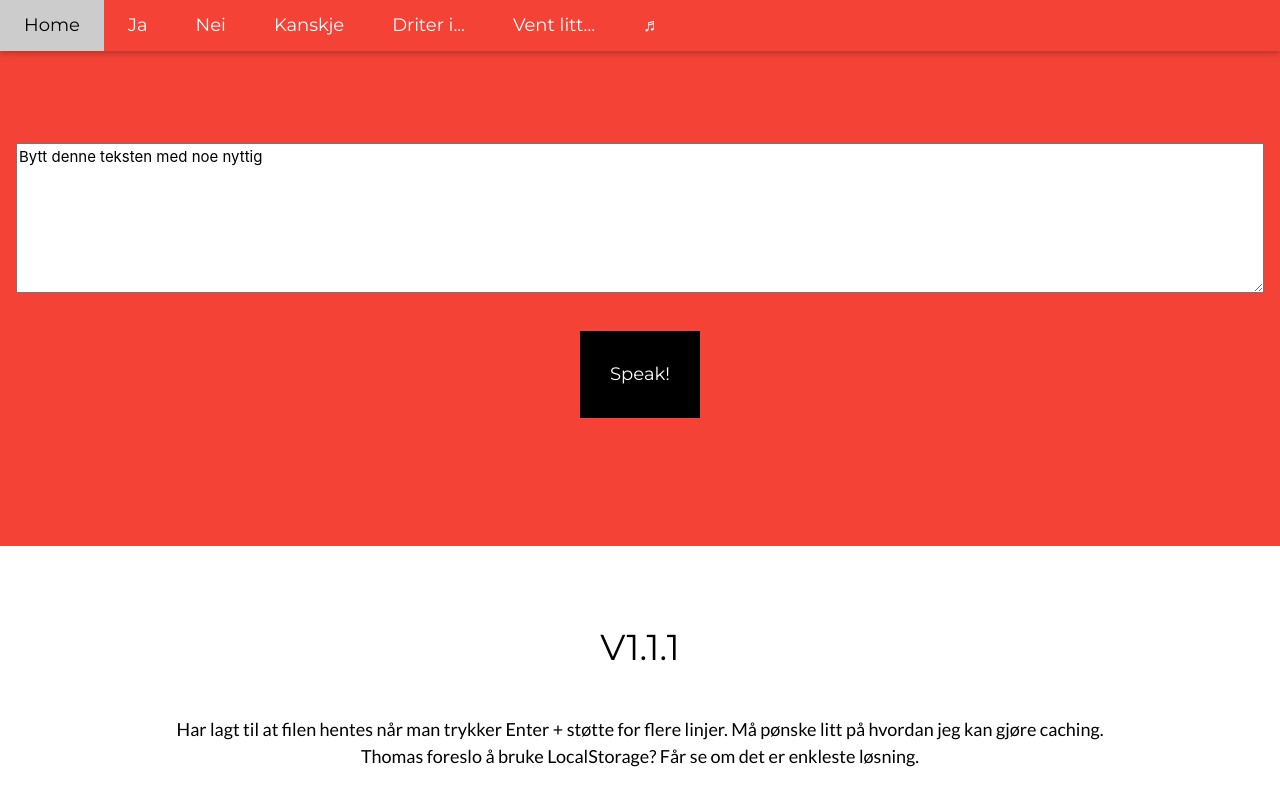
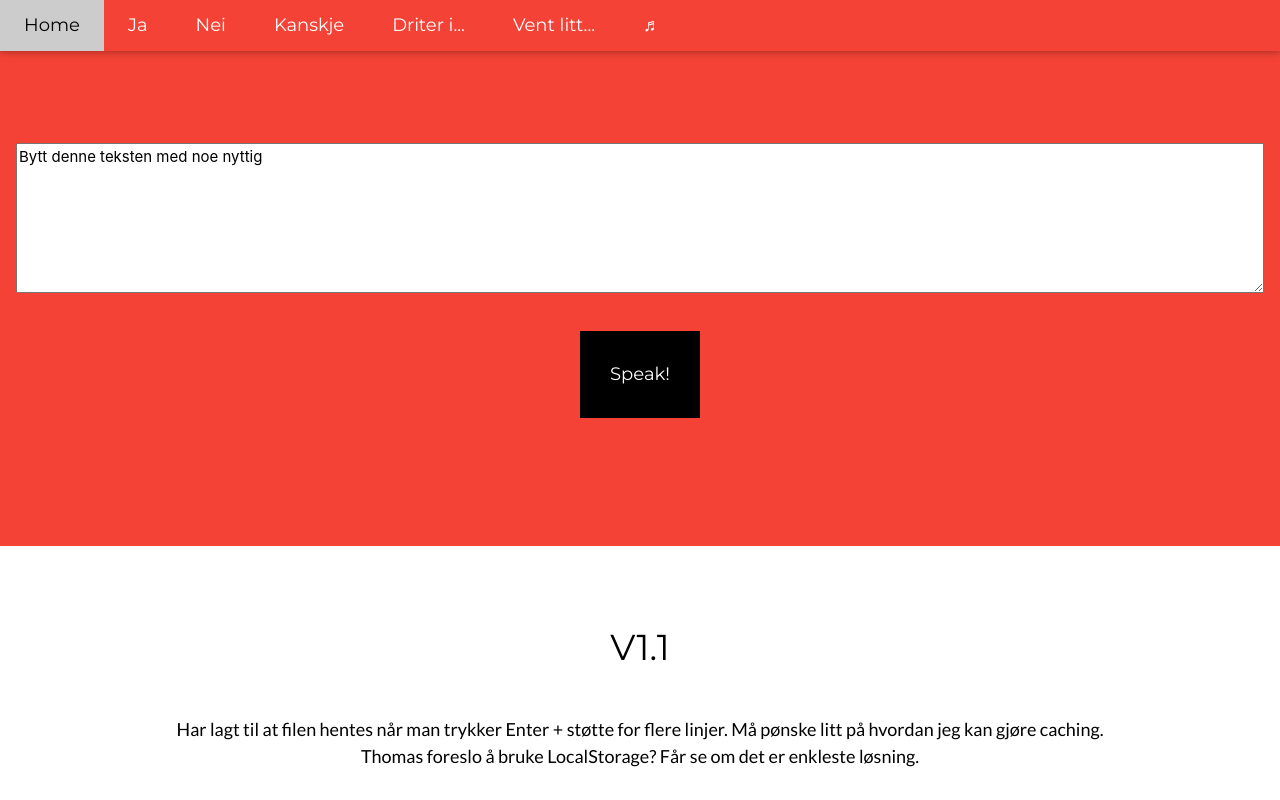
Before and after one commit to jenschr/chatter, a React (Create React App) app: page / in a window 1280 px wide. Shown: the top 800 px of the page. Built offline with nearby package versions, Linux system fonts and the light colour scheme.

Commit message:
test deploy

```diff
--- a/src/App.jsx
+++ b/src/App.jsx
@@ -190,6 +190,7 @@ function App() {
 
   const handlePhraseButton = (event) => {
     dispatch({ type: ACTION.SAY, payload: event.target.value });
+    console.log("Say: " + event.target.value);
   };
 
   return (
--- a/src/version-history.jsx
+++ b/src/version-history.jsx
@@ -4,7 +4,7 @@ function VersionHistory(props) {
   return (
     <div className="w3-row-padding w3-padding-64 w3-container">
       <div className="w3-content">
-        <h1>V1.1.1 </h1>
+        <h1>V1.1 </h1>
         <h5 className="w3-padding-32">
           Har lagt til at filen hentes når man trykker Enter + støtte for flere
           linjer. Må pønske litt på hvordan jeg kan gjøre caching. Thomas
```
